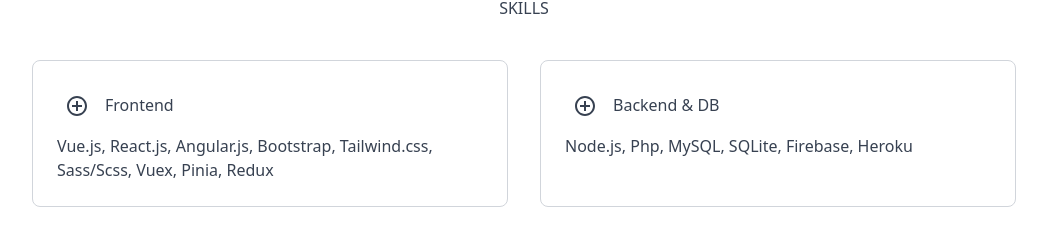
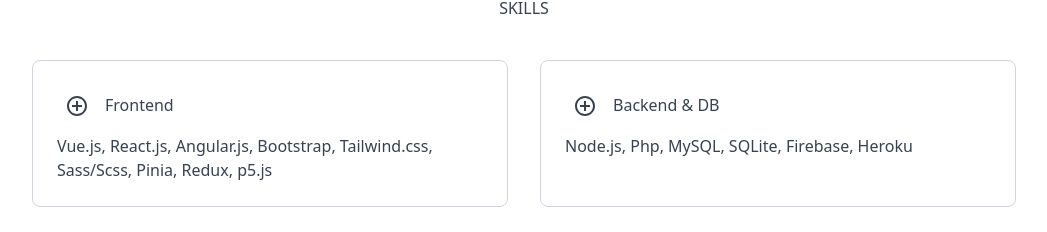
Before and after one commit to cy4309/cv, a React (Create React App) app: page / in a window 1280 px wide. Shown: the part 1178-1410 px from the top of the page, without its empty margins (116-1163 px from the left). Built offline with nearby package versions, Linux system fonts and the light colour scheme.

Commit message:
update_title

```diff
--- a/public/index.html
+++ b/public/index.html
@@ -22,7 +22,7 @@
       Learn how to configure a non-root public URL by running `npm run build`.
     -->
     <!-- <title>React App</title> -->
-    <title>Cheng</title>
+    <title>Chester's CV</title>
   </head>
   <body>
     <noscript>You need to enable JavaScript to run this app.</noscript>
--- a/src/containers/HomePage/SkillSection.jsx
+++ b/src/containers/HomePage/SkillSection.jsx
@@ -10,7 +10,8 @@
       icon: <AddCircleOutlineIcon />,
       title: 'Frontend',
       subtitle:
-        'Vue.js, React.js, Angular.js, Bootstrap, Tailwind.css, Sass/Scss, Vuex, Pinia, Redux',
+        'Vue.js, React.js, Angular.js, Bootstrap, Tailwind.css, Sass/Scss, Pinia, Redux, p5.js',
+      // 'Vue.js, React.js, Angular.js, Bootstrap, Tailwind.css, Sass/Scss, Vuex, Pinia, Redux, p5.js, 3.js',
     },
     {
       icon: <AddCircleOutlineIcon />,
```
